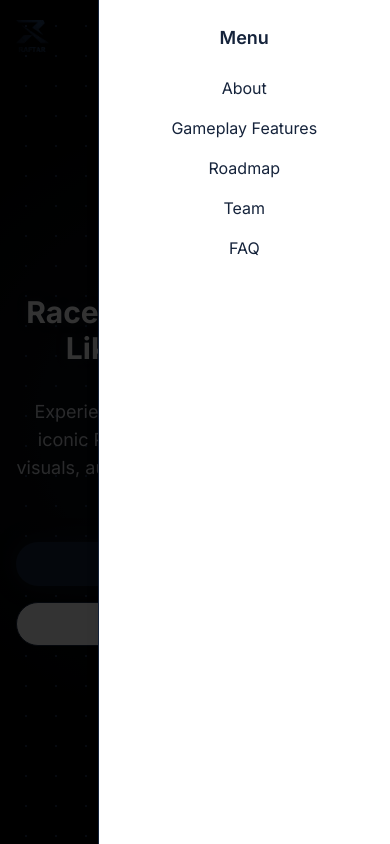
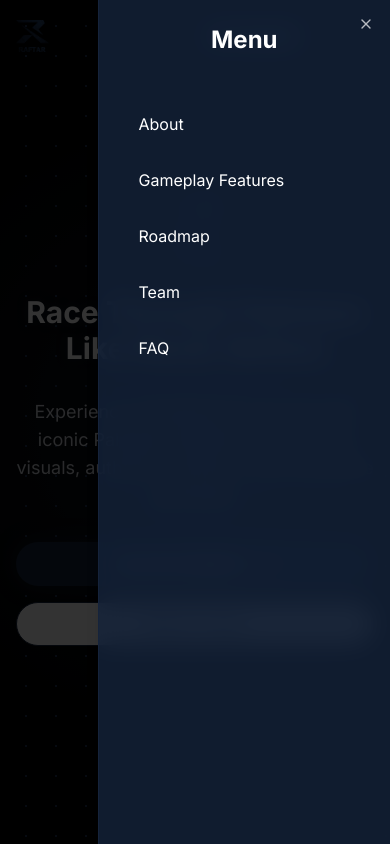
Before and after one commit to thePunchBox/raftar_landing_page, a Next.js app: page / in a window 390 px wide. Both pictures are taken after a click on the button 350 px from the left and 36 px from the top of the page. Shown: the top 844 px of the page. Built offline with nearby package versions, Linux system fonts and the light colour scheme.

Commit message:
fix menu, faq oreinatation on mobile platfrom, change team designation

```diff
--- a/app/components/FAQ.tsx
+++ b/app/components/FAQ.tsx
@@ -11,8 +11,7 @@ const faqs = [
   },
   {
     question: "What platforms will Raftar be available on?",
-    answer:
-      "We're initially targeting Mobile platform release, with plans to expand to consoles and PC in the future.",
+    answer: "We're initially targeting Mobile platform release, with plans to expand to consoles and PC in the future.",
   },
   {
     question: "Will Raftar feature real Pakistani locations?",
@@ -38,7 +37,7 @@ export default function FAQ() {
         >
           Frequently Asked Questions
         </motion.h2>
-        <div className="w-full max-w-2xl mx-auto">
+        <div className="w-full max-w-2xl mx-auto space-y-4">
           <Accordion type="single" collapsible>
             {faqs.map((faq, index) => (
               <motion.div
@@ -48,11 +47,16 @@ export default function FAQ() {
                 transition={{ duration: 0.5, delay: index * 0.1 }}
                 className="mb-4"
               >
-                <AccordionItem value={`item-${index}`} className="glassmorphism rounded-lg overflow-hidden">
-                  <AccordionTrigger className="text-white hover:text-[#1e3354] transition-colors px-6 py-4">
+                <AccordionItem
+                  value={`item-${index}`}
+                  className="glassmorphism rounded-lg overflow-hidden mb-4 last:mb-0"
+                >
+                  <AccordionTrigger className="text-white hover:text-[#1e3354] transition-colors px-6 py-4 text-left">
                     {faq.question}
                   </AccordionTrigger>
-                  <AccordionContent className="text-gray-300 px-6 py-4">{faq.answer}</AccordionContent>
+                  <AccordionContent className="text-gray-300 px-6 py-4">
+                    <div className="text-left">{faq.answer}</div>
+                  </AccordionContent>
                 </AccordionItem>
               </motion.div>
             ))}
--- a/app/components/Header.tsx
+++ b/app/components/Header.tsx
@@ -97,42 +97,44 @@ export default function Header() {
                   <Menu className="w-6 h-6" />
                 </Button>
               </SheetTrigger>
-              <SheetContent className="bg-white border-[#15233b]">
-                <SheetHeader>
-                  <SheetTitle className="text-[#15233b]">Menu</SheetTitle>
+              <SheetContent className="bg-[#15233b]/80 backdrop-blur-md border-[#15233b] text-white">
+                <SheetHeader className="text-center">
+                  <SheetTitle className="text-white text-2xl font-bold">Menu</SheetTitle>
                 </SheetHeader>
-                <div className="flex flex-col space-y-4 mt-6">
+                <nav className="flex flex-col h-full pt-12">
+                  <div className="space-y-4">
                     <button
                       onClick={() => scrollTo("story")}
-                    className="text-[#15233b] hover:text-[#1e3354] transition-colors"
+                      className="text-white hover:text-[#4CAF50] transition-colors text-base w-full text-left px-4 py-2"
                     >
                       About
                     </button>
                     <button
                       onClick={() => scrollTo("features")}
-                    className="text-[#15233b] hover:text-[#1e3354] transition-colors"
+                      className="text-white hover:text-[#4CAF50] transition-colors text-base w-full text-left px-4 py-2"
                     >
                       Gameplay Features
                     </button>
                     <button
                       onClick={() => scrollTo("roadmap")}
-                    className="text-[#15233b] hover:text-[#1e3354] transition-colors"
+                      className="text-white hover:text-[#4CAF50] transition-colors text-base w-full text-left px-4 py-2"
                     >
                       Roadmap
                     </button>
                     <button
                       onClick={() => scrollTo("team")}
-                    className="text-[#15233b] hover:text-[#1e3354] transition-colors"
+                      className="text-white hover:text-[#4CAF50] transition-colors text-base w-full text-left px-4 py-2"
                     >
                       Team
                     </button>
                     <button
                       onClick={() => scrollTo("faq")}
-                    className="text-[#15233b] hover:text-[#1e3354] transition-colors"
+                      className="text-white hover:text-[#4CAF50] transition-colors text-base w-full text-left px-4 py-2"
                     >
                       FAQ
                     </button>
                   </div>
+                </nav>
               </SheetContent>
             </Sheet>
           </div>
--- a/app/components/Team.tsx
+++ b/app/components/Team.tsx
@@ -29,10 +29,10 @@ const teamMembers: TeamMember[] = [
     rotation: -2,
     isFounder: true,
     socials: {
-      facebook: "https://facebook.com/TheFarazghani",
-      instagram: "https://instagram.com/farazghani_",
-      linkedin: "https://linkedin.com/in/farazg",
-      email: "mailto:farazghani12@gmail.com",
+      facebook: "https://facebook.com/faraz",
+      instagram: "https://instagram.com/faraz",
+      linkedin: "https://linkedin.com/in/faraz",
+      email: "mailto:faraz@raftar.com",
     },
   },
   {
@@ -41,10 +41,10 @@ const teamMembers: TeamMember[] = [
     image: "/daniyal.webp",
     rotation: 1,
     socials: {
-      facebook: "https://facebook.com/muhammaddaniyalll",
-      instagram: "https://instagram.com/daniyyawl2.0",
-      linkedin: "https://linkedin.com/in/muhammaddaniyalll",
-      email: "mailto:mmuhammaddaniyal982@gmail.com",
+      facebook: "https://facebook.com/daniyal",
+      instagram: "https://instagram.com/daniyal",
+      linkedin: "https://linkedin.com/in/daniyal",
+      email: "mailto:daniyal@raftar.com",
     },
   },
   {
@@ -53,22 +53,22 @@ const teamMembers: TeamMember[] = [
     image: "/moiz.webp",
     rotation: -1,
     socials: {
-      facebook: "https://facebook.com/moiz.azam.10",
-      instagram: "https://instagram.com/moiz.azam121",
-      linkedin: "https://linkedin.com/in/moiz-azam-549435215",
+      facebook: "https://facebook.com/moiz",
+      instagram: "https://instagram.com/moiz",
+      linkedin: "https://linkedin.com/in/moiz",
       email: "mailto:moiz@raftar.com",
     },
   },
   {
     name: "Rafay",
-    role: "Developer",
+    role: "Code Ninja",
     image: "/rafay.webp",
     rotation: 2,
     socials: {
-      facebook: "https://facebook.com/profile.php?id=100010285934488",
-      instagram: "https://instagram.com/rafaybachani",
-      linkedin: "https://linkedin.com/in/rafayshakeel",
-      email: "mailto:rafayshakeelbachani@gmail.com",
+      facebook: "https://facebook.com/rafay",
+      instagram: "https://instagram.com/rafay",
+      linkedin: "https://linkedin.com/in/rafay",
+      email: "mailto:rafay@raftar.com",
     },
   },
 ]
@@ -79,8 +79,8 @@ const mentor: TeamMember = {
   image: "/rabeea.webp",
   rotation: -1,
   socials: {
-    linkedin: "https://linkedin.com/in/rabeeajaff",
-    email: "mailto:rabeea.jaffari@faculty.muet.edu.pk",
+    linkedin: "https://linkedin.com/in/rabeea",
+    email: "mailto:rabeea@raftar.com",
   },
 }
 
@@ -157,7 +157,7 @@ export default function Team() {
                   alt={member.name}
                   width={300}
                   height={300}
-                  className="w-full h-64 object-cover"
+                  className="w-full h-64 object-contain bg-[#001e44]"
                 />
                 <div className="absolute top-0 right-0 bg-[#1e3354] px-4 py-1 transform translate-y-4 -rotate-2">
                   <span className="text-white font-bold tracking-wider">TEAM</span>
```
Lines whose indentation alone changed are shown as unchanged.
